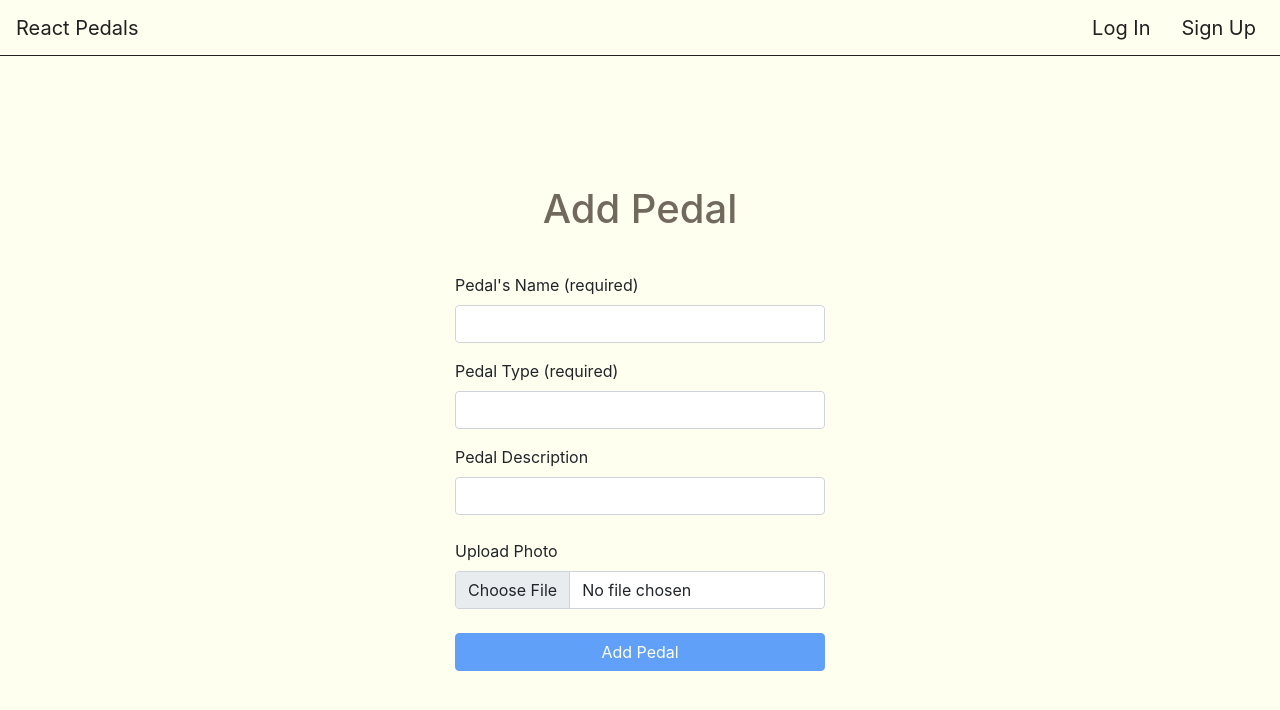
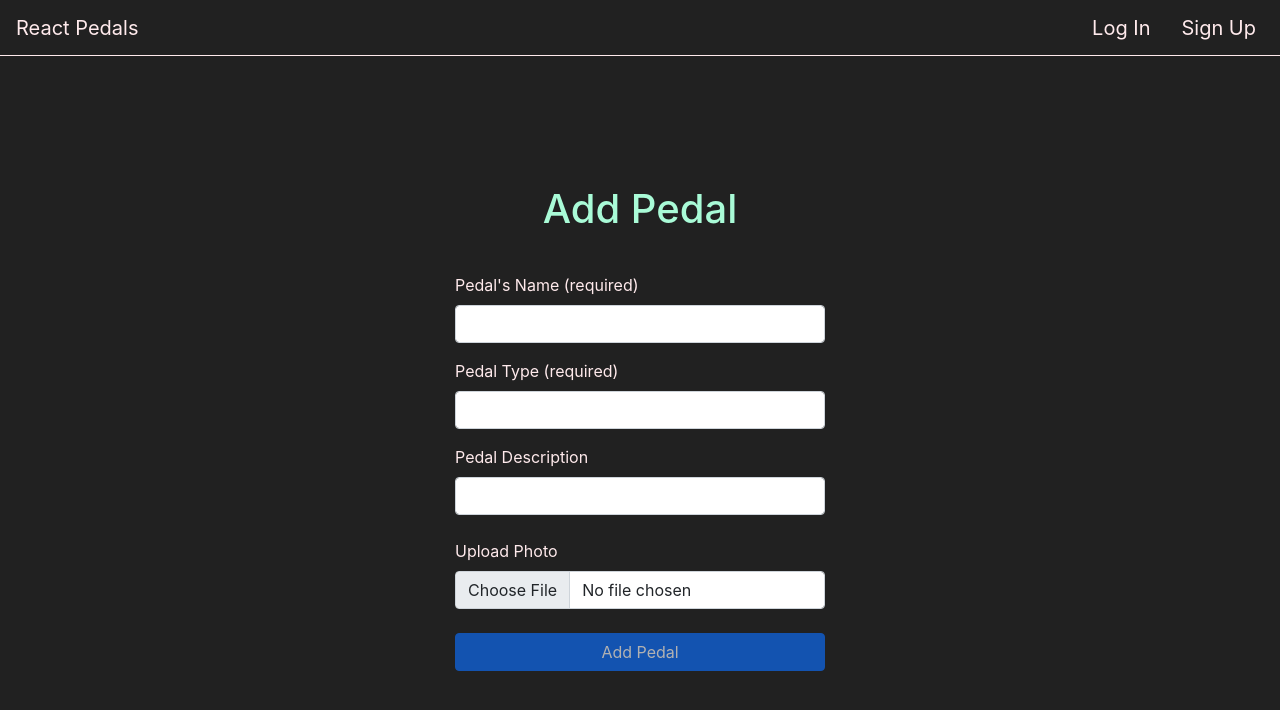
Before and after one commit to LargeWater/react-pedals-front-end, a React (Create React App) app: page /add in a window 1280 px wide. Shown: the top 710 px of the page. Built offline with nearby package versions, Linux system fonts and the light colour scheme; no server answers.

Commit message:
swap color

```diff
--- a/src/App.css
+++ b/src/App.css
@@ -11,7 +11,7 @@
   justify-content: space-between;
   padding: 2vmin;
   font-size: 2.5vmin;
-  color: var(--black);
+  color: var(--white);
 }
 
 .App main {
@@ -23,10 +23,14 @@
 }
 
 .App main h1 {
-  color: var(--secondary-dark);
+  color: var(--secondary);
   margin-bottom: 5vmin;
 }
 
 header {
-  border-bottom: 1px solid var(--black);
+  border-bottom: 1px solid var(--white);
 }
+
+.form-label{
+  color: var(--white);
+}
--- a/src/index.css
+++ b/src/index.css
@@ -11,15 +11,15 @@ code {
 }
 
 :root {
-  --black: #212121;
+  --white: #ffeaec;
   --accent: #5DB7DE;
-  --background: ivory;
-  --secondary: #A39B8B;
+  --background: #212121;
+  --secondary: #A9FBD7;
   --secondary-dark: #716A5C;
 }
 
 a {
-  color: var(--black);
+  color: var(--white);
   padding: 1vmin;
   border-radius: 1vmin;
   text-decoration: none !important;
@@ -32,7 +32,7 @@ a:hover {
 
 a.active {
   color: var(--background);
-  background-color: var(--black);
+  background-color: var(--white);
   cursor: default;
 }
 
--- a/src/pages/ChangePassword/ChangePassword.module.css
+++ b/src/pages/ChangePassword/ChangePassword.module.css
@@ -2,4 +2,9 @@
   display: flex;
   align-items: center;
   flex-direction: column;
+  color: var(--white);
 }
+
+.form-label{
+  color: var(--white);
+}
```
Also changed, not shown: src/components/PedalCard/PedalCard.module.css (added).
